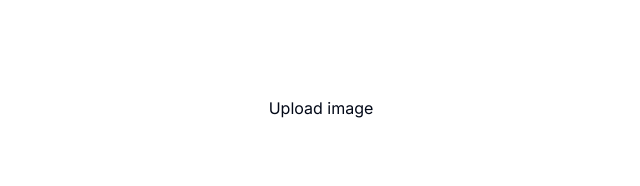
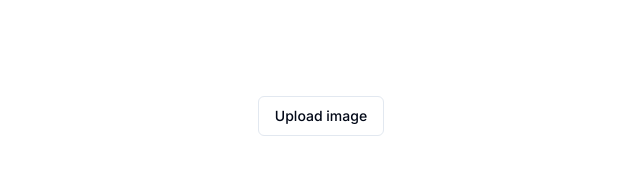
Before and after one commit to PeAlonso-byte/Object-detection-website, a Next.js app in the folder object-detection-web/: page / in a window 1280 px wide. Shown: the top 186 px of the page, without its empty margins (319-959 px from the left). Built offline with nearby package versions, Linux system fonts and the light colour scheme.

Commit message:
- Create image-classification page

```diff
--- a/object-detection-web/app/image-classification/page.tsx
+++ b/object-detection-web/app/image-classification/page.tsx
@@ -2,7 +2,7 @@ import React from 'react'
 
 type Props = {}
 
-const ImageClassification = (props: Props) => {
+const ImageClassificationPage = (props: Props) => {
     return (
         <div>
 
@@ -10,4 +10,4 @@ const ImageClassification = (props: Props) => {
     )
 }
 
-export default ImageClassification
+export default ImageClassificationPage
--- a/object-detection-web/app/page.tsx
+++ b/object-detection-web/app/page.tsx
@@ -1,11 +1,12 @@
 import  Link  from "next/link";
-import { Button } from '@/components/ui/button'
+import { Button, buttonVariants } from '@/components/ui/button'
 import Image from "next/image";
+import { cn } from "@/lib/utils";
 
 export default function Home() {
   return (
     <main className="flex min-h-screen flex-col items-center justify-between p-24">
-      <Link href={'/image/classification'}>Upload image</Link>
+      <Link className={cn(buttonVariants({variant: 'outline'}))} href={'/image-classification'}>Upload image</Link>
     </main>
   );
 }
```
